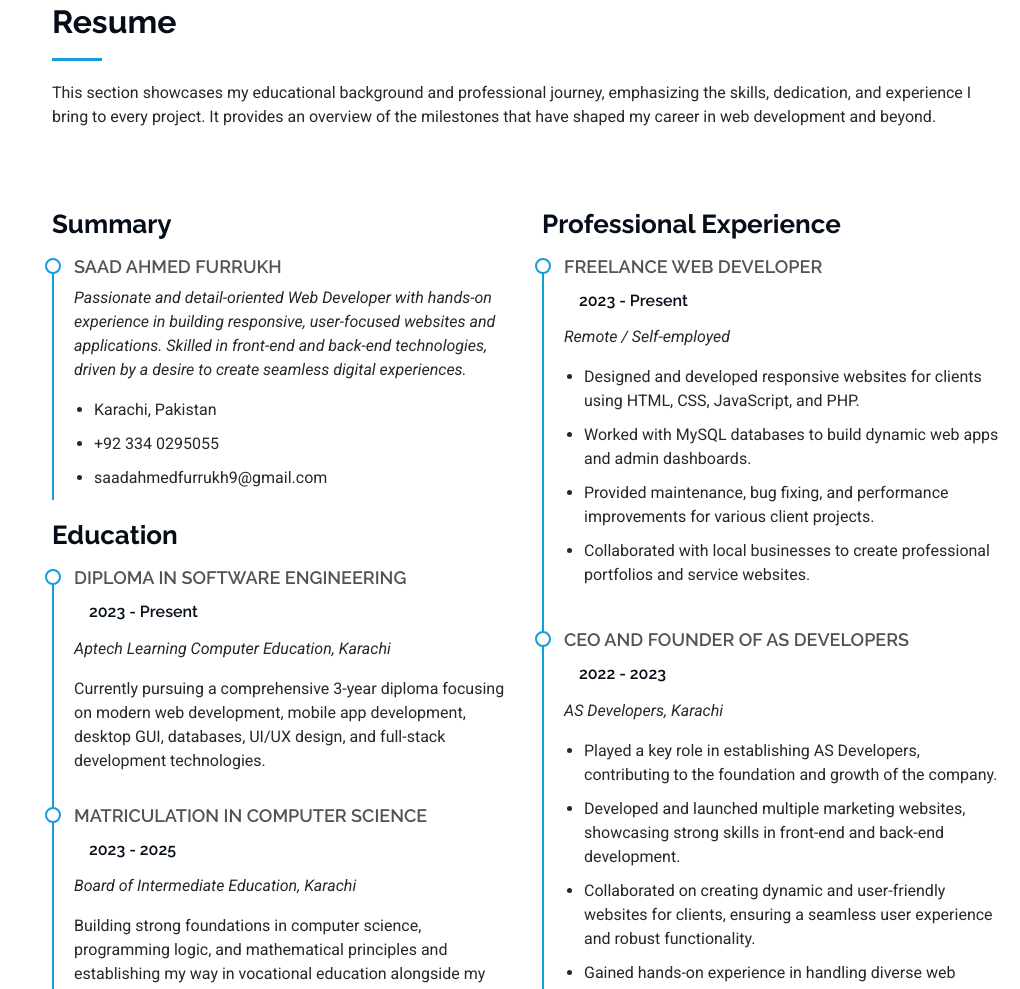
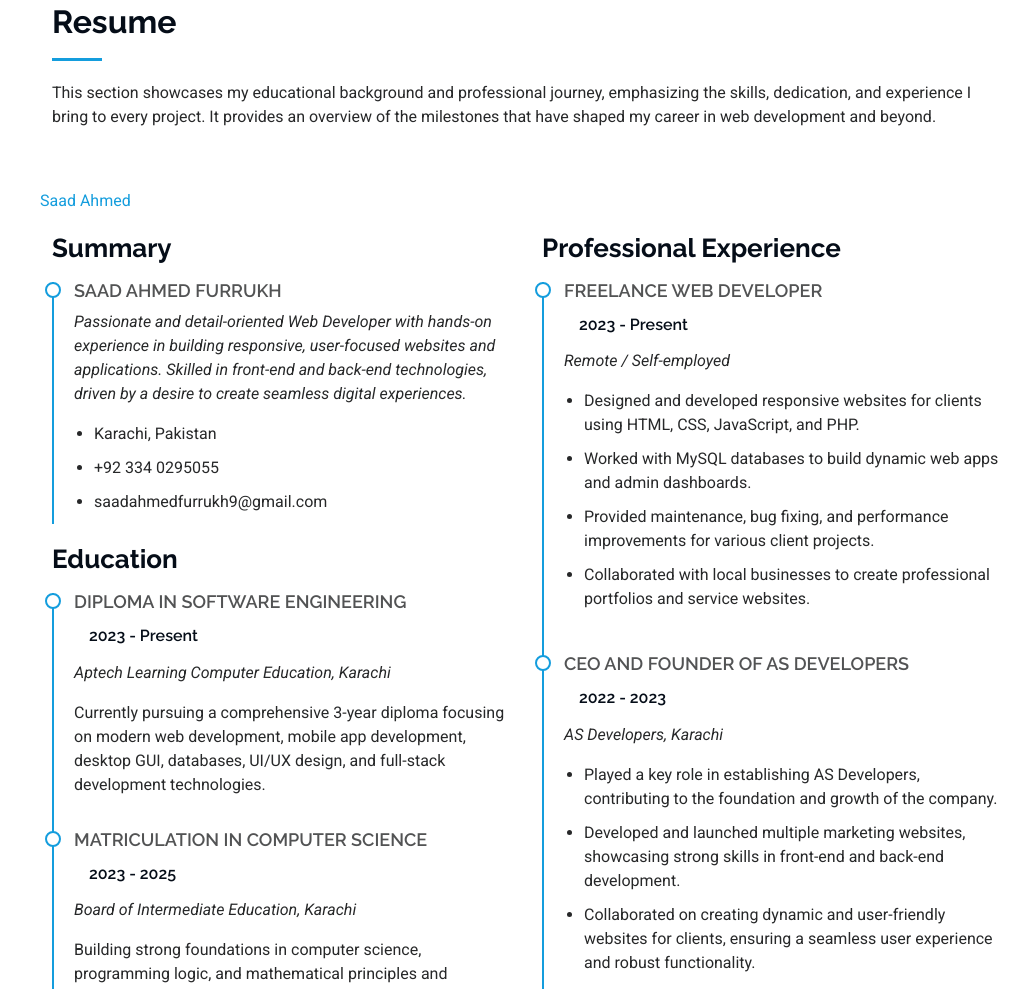
Before and after one commit to Saad94451/saad-portfolio, a plain HTML site: page index.html in a window 1280 px wide. Shown: the part 2680-3669 px from the top of the page, without its empty margins (260-1280 px from the left). Drawn offline with Linux system fonts and the light colour scheme; a script that the page names is missing.

Commit message:
Update index.html

```diff
--- a/index.html
+++ b/index.html
@@ -347,6 +347,7 @@ console.log("Current Age:", getMyAge()); // Assuming Saad was born in 2010
     <h2>Resume</h2>
     <p>This section showcases my educational background and professional journey, emphasizing the skills, dedication, and experience I bring to every project. It provides an overview of the milestones that have shaped my career in web development and beyond.</p>
   </div><!-- End Section Title -->
+<div class="badge-base LI-profile-badge" data-locale="en_US" data-size="large" data-theme="dark" data-type="HORIZONTAL" data-vanity="saad-ahmed-725231388" data-version="v1"><a class="badge-base__link LI-simple-link" href="https://pk.linkedin.com/in/saad-ahmed-725231388?trk=profile-badge">Saad Ahmed</a></div>
 
   <div class="container">
 
```
